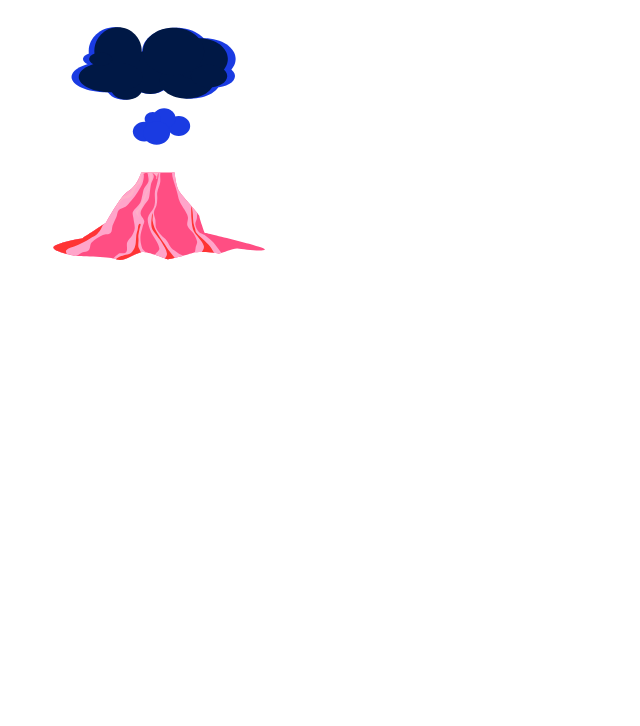
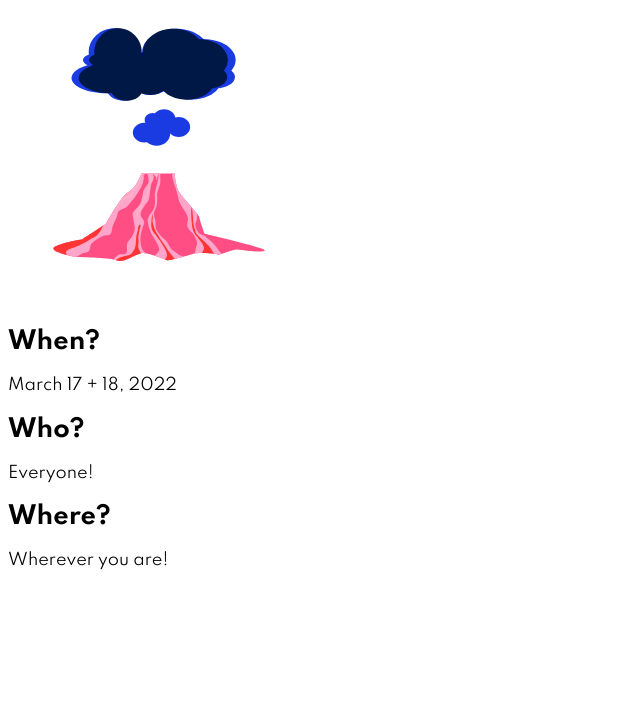
Before and after one commit to zacharyc/airkit-hack, a plain HTML site: page index.html in a window 1280 px wide. Shown: the part 74-800 px from the top of the page, without its empty margins (0-640 px from the left). Drawn offline with nearby package versions, Linux system fonts and the light colour scheme.

Commit message:
Adding in the files to start getting brand colors in

```diff
--- a/css/akhack.css
+++ b/css/akhack.css
@@ -0,0 +1,19 @@
+:root {
+	--primary-pink:#FF4E83;
+	--primary-blue: #001845;
+
+	--secondary-pink: #FFA5CA;
+	--secondary-yellow:#FFCF21;
+	--secondary-orange:#FF6C00;
+	--secondary-blue:#1A3BE2;
+	--secondary-teal:#67D4D5;
+
+}
+
+body {
+	font-family: 'Spartan', sans-serif;
+}
+
+h1, h2, h3, h4 {
+	font-weight: bold;
+}
--- a/index.html
+++ b/index.html
@@ -2,11 +2,27 @@
 <html>
 	<head>
 		<title>Airkit Hack: Spring 2022</title>
-		<link rel="css/akhack.css" type="stylesheet/text"/>
+
+		<link rel="preconnect" href="https://fonts.googleapis.com">
+		<link rel="preconnect" href="https://fonts.gstatic.com" crossorigin>
+		<link href="https://fonts.googleapis.com/css2?family=Spartan:wght@400;700&display=swap" rel="stylesheet">
+		<link rel="stylesheet" href="css/akhack.css" />
 	</head>
 	<body>
 		<h1>Airkit Hack</h1>
 		<script src="https://unpkg.com/@lottiefiles/lottie-player@latest/dist/lottie-player.js"></script>
 		<lottie-player src="assets/volcano.json"  background="transparent"  speed="1"  style="width: 300px; height: 300px;"  loop  autoplay></lottie-player>
+
+		<h2>When?</h2>
+		<p>March 17 + 18, 2022</p>
+
+		<h2>Who?</h2>
+		<p>Everyone!</p>
+
+		<h2>Where?</h2>
+		<p>Wherever you are!</p>
+
+		<footer>
+		</footer>
 	</body>
 </html>
```
